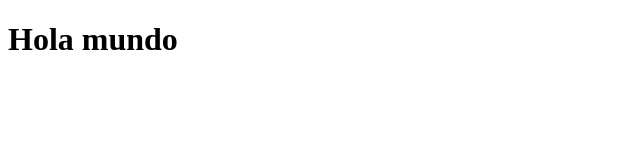
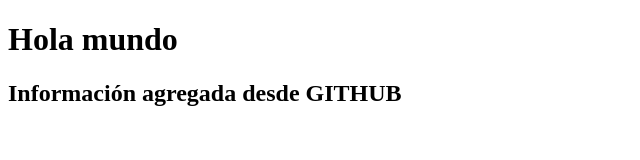
Before and after one commit to luisjrcrash/git-prueba-cuatro, a plain HTML site: page index.html in a window 1280 px wide. Shown: the whole page, without its empty margins (0-640 px from the left). Drawn offline with Linux system fonts and the light colour scheme.

Commit message:
Update index.html

```diff
--- a/index.html
+++ b/index.html
@@ -8,5 +8,6 @@
 </head>
 <body>
     <h1>Hola mundo</h1>
+    <h2>Información agregada desde GITHUB</h2>
 </body>
 </html>
```
